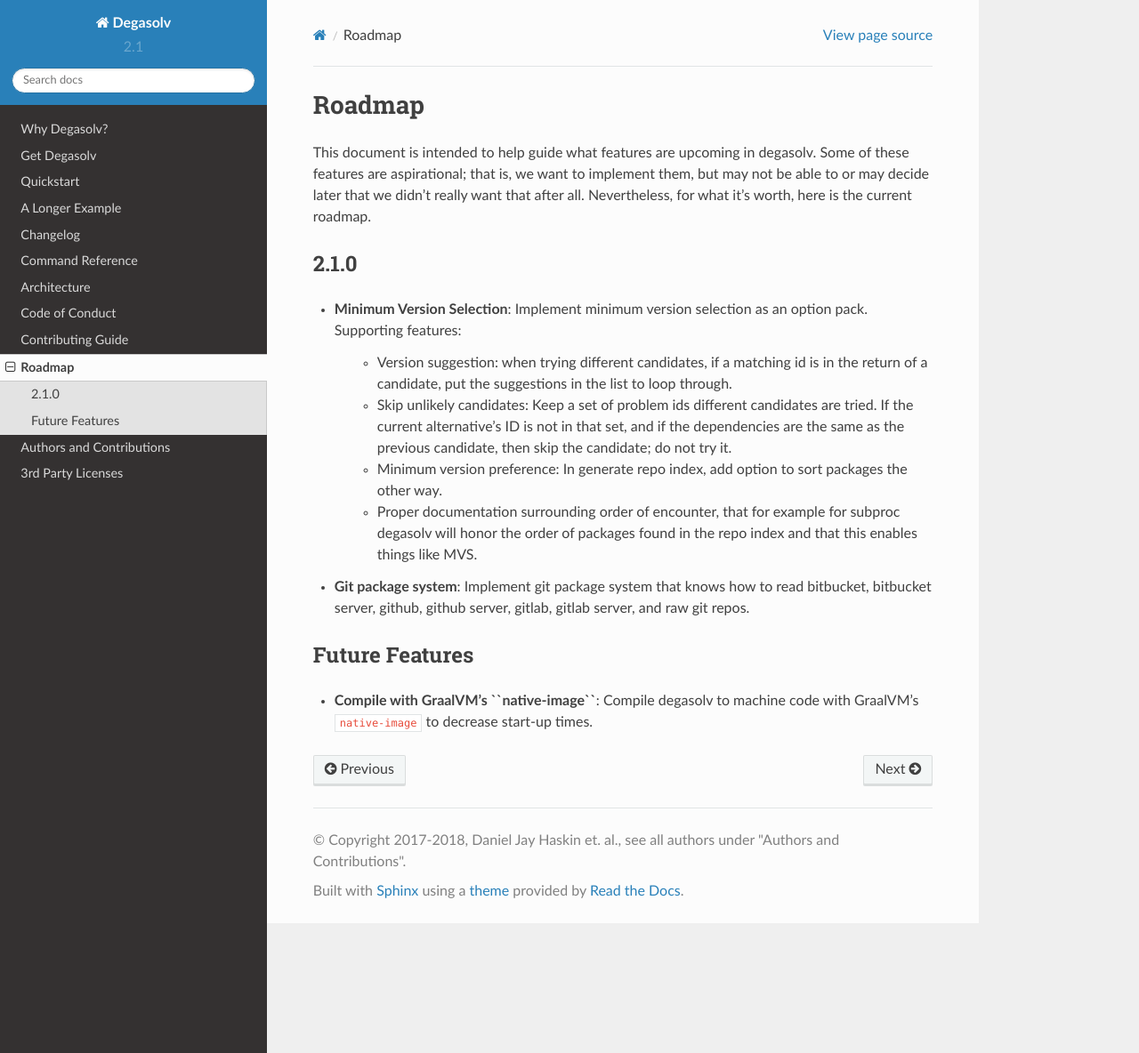
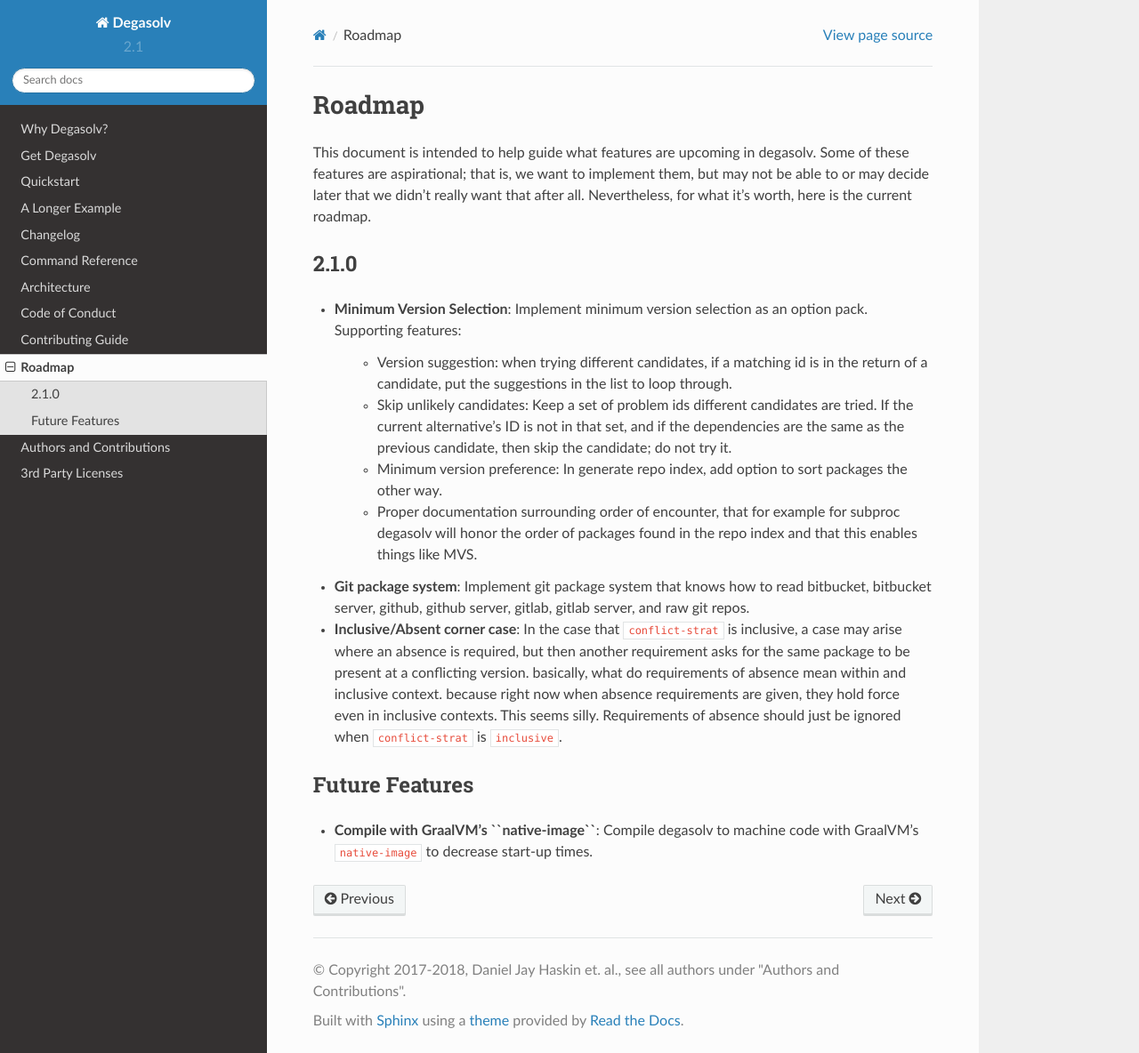
Before and after one commit to djhaskin987/degasolv, a Sphinx documentation site: the page built from docs/roadmap.rst, in a window 1280 px wide and 1184 px high. Shown: the whole window at 89% size. Built offline with Sphinx 7.4.7 and the Read the Docs theme 2.0.0, drawn with Linux system fonts in a browser that asks for light colours.

Commit message:
Add to roadmap

```diff
--- a/docs/roadmap.rst
+++ b/docs/roadmap.rst
@@ -28,6 +28,14 @@
   read bitbucket, bitbucket server, github, github server, gitlab, gitlab
   server, and raw git repos.
 
+- **Inclusive/Absent corner case**: In the case that ``conflict-strat`` is
+  inclusive, a case may arise where an absence is required, but then another
+  requirement asks for the same package to be present at a conflicting version.
+  basically, what do requirements of absence mean within and inclusive context.
+  because right now when absence requirements are given, they hold force even
+  in inclusive contexts. This seems silly. Requirements of absence should just
+  be ignored when ``conflict-strat`` is ``inclusive``.
+
 Future Features
 ---------------
 - **Compile with GraalVM's ``native-image``**: Compile degasolv to machine
```
